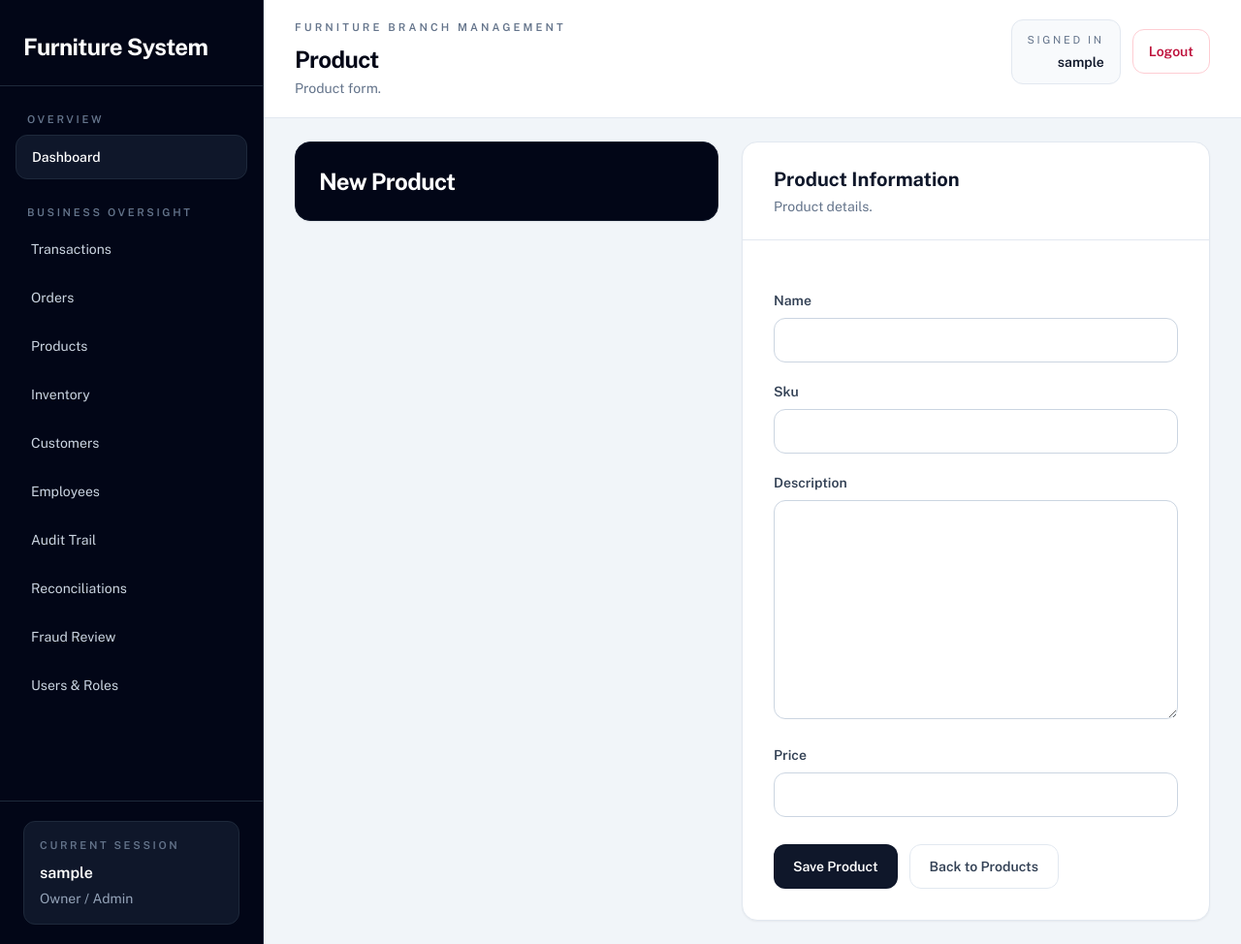
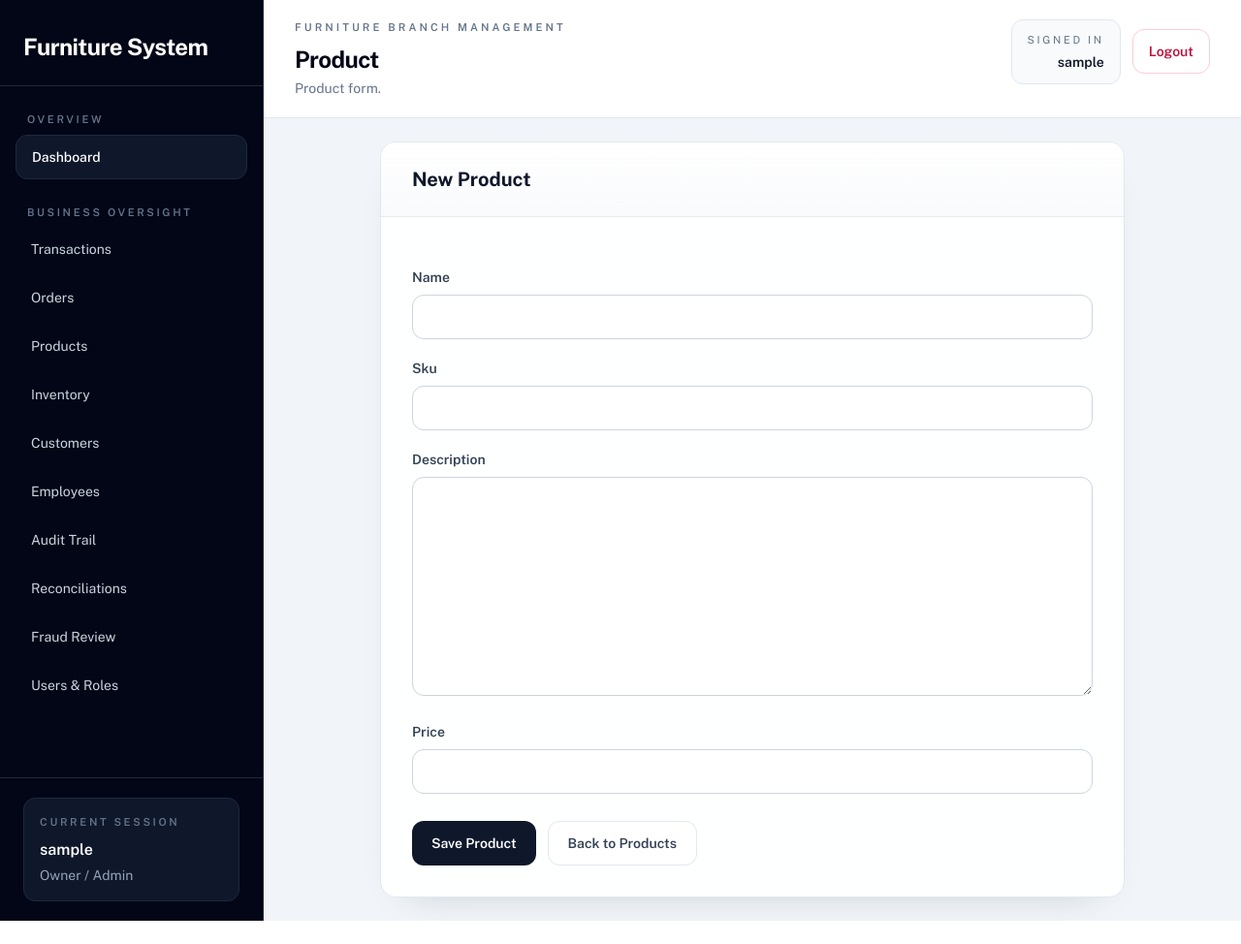
Before and after one commit to mrstorres-pixel/Furnisync, a Django app: page /products/new/ in a window 1280 px wide. Shown: the whole page at 97% size. After the commit the page ends 950 px from the top, so only its background shows below. Run offline with Django 5.2, Linux system fonts and the light colour scheme; the visitor is signed in with stand-in values (Sample User, id 1); some libraries are stand-ins or nearby versions.

Commit message:
Collapse empty form layouts after copy cleanup

```diff
--- a/templates/core/product_form.html
+++ b/templates/core/product_form.html
@@ -2,18 +2,10 @@
 {% block header %}Product{% endblock %}
 {% block header_subtitle %}Product form.{% endblock %}
 {% block content %}
-<section class="mx-auto max-w-6xl space-y-6">
-    <div class="grid gap-6 xl:grid-cols-[0.95fr_1.05fr]">
-        <aside class="space-y-6">
-            <section class="rounded-2xl border border-slate-900 bg-slate-950 p-6 text-white shadow-sm">
-                <h3 class="text-2xl font-bold tracking-tight">{% if product %}Edit Product{% else %}New Product{% endif %}</h3>
-            </section>
-        </aside>
-
-        <section class="overflow-hidden rounded-2xl border border-slate-200 bg-white shadow-sm">
-            <div class="border-b border-slate-200 px-8 py-6">
-                <h3 class="text-xl font-bold text-slate-900">Product Information</h3>
-                <p class="mt-1 text-sm text-slate-500">Product details.</p>
+<section class="mx-auto max-w-3xl">
+    <section class="surface-card overflow-hidden">
+        <div class="section-bar px-8 py-6">
+            <h3 class="text-xl font-bold text-slate-900">{% if product %}Edit Product{% else %}New Product{% endif %}</h3>
         </div>
         <form method="post" class="space-y-5 px-8 py-8">
             {% csrf_token %}
@@ -41,6 +33,5 @@
             </div>
         </form>
     </section>
-    </div>
 </section>
 {% endblock %}
```
Also changed, not shown: templates/core/daily_reconciliation.html (+4 -20 lines), templates/core/inventory_adjustment.html (+3 -12 lines), templates/core/log_payment.html (+4 -19 lines). Lines whose indentation alone changed are shown as unchanged.
